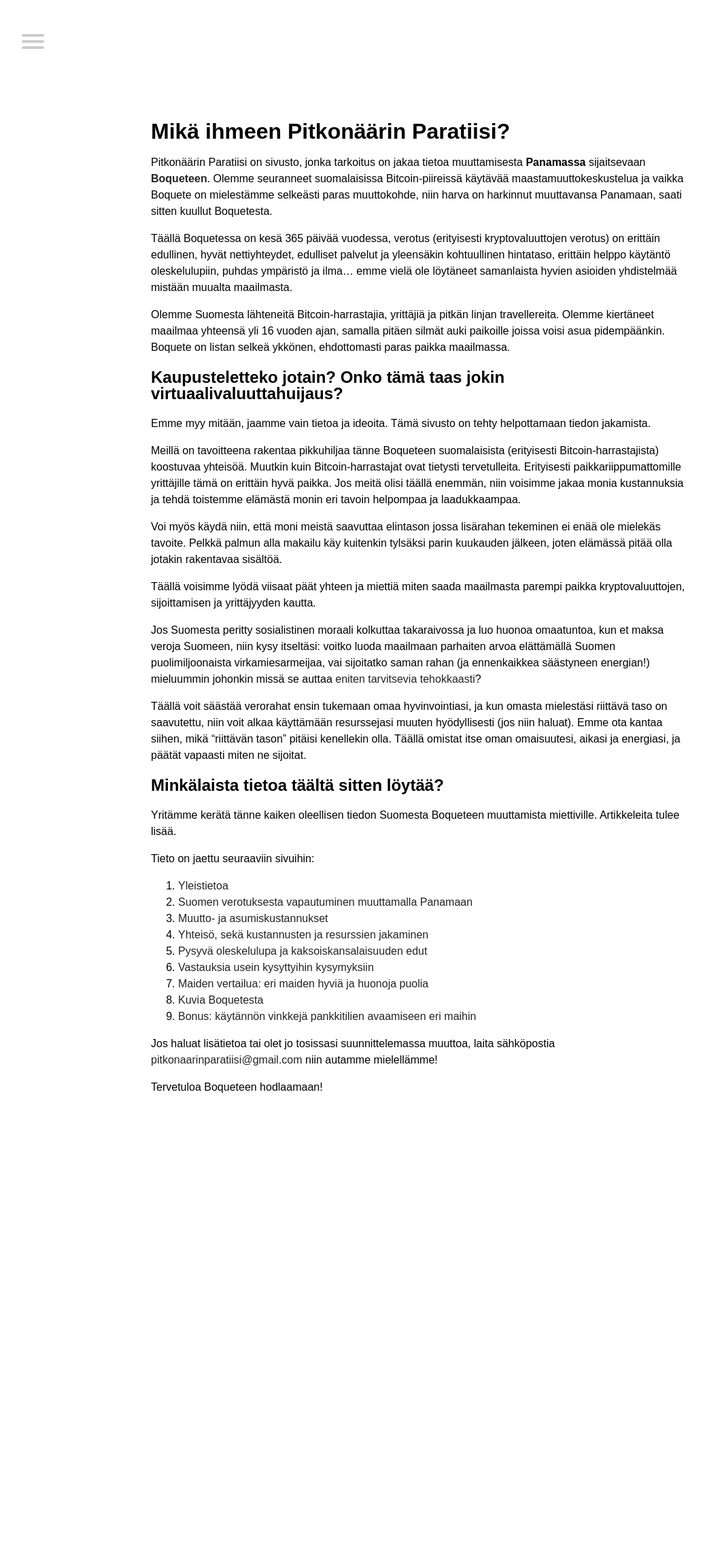
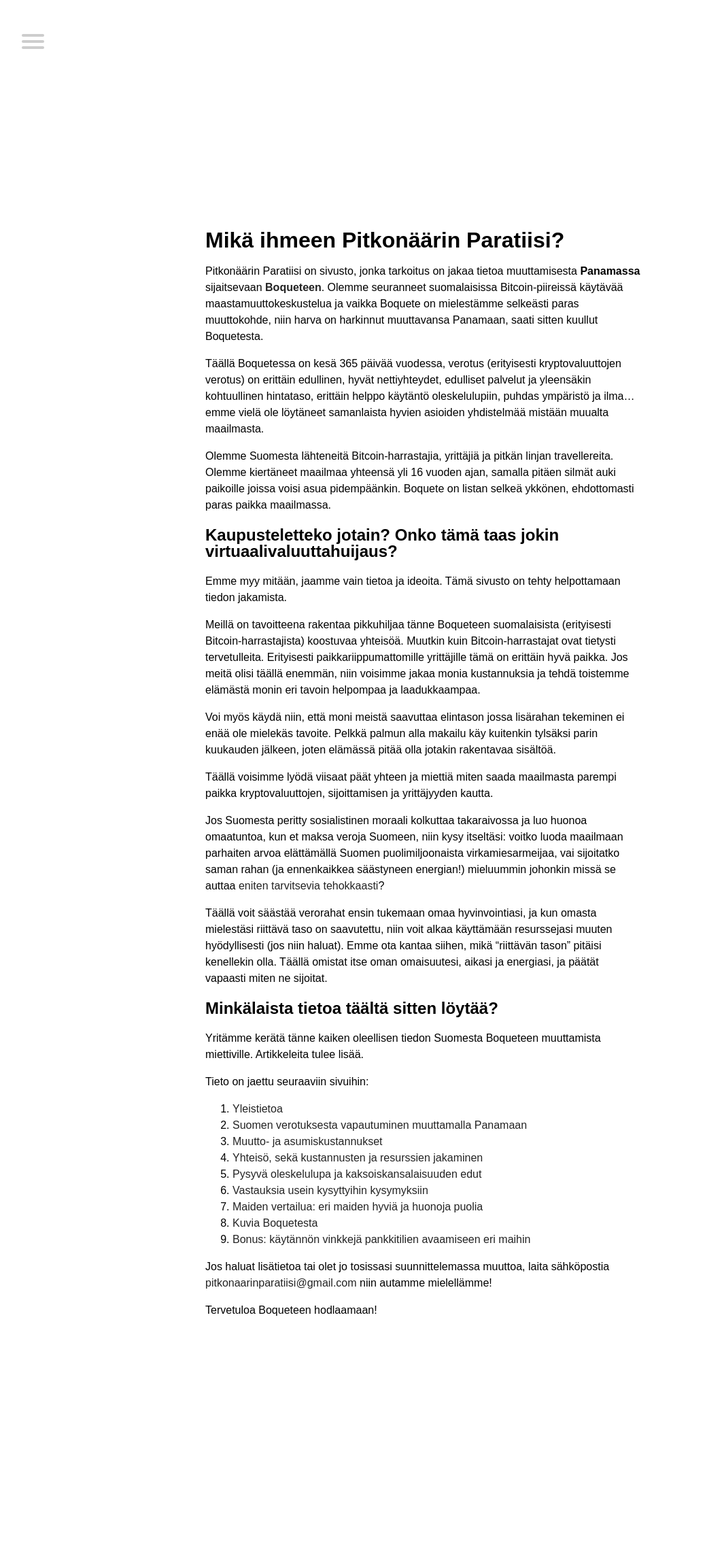
Before and after one commit to pitkonaarinparatiisi/pitkonaarinparatiisi.github.io, a Jekyll site: the page built from README.md, in a window 1280 px wide. Shown: the whole page at 68% size, without its empty margins (18-1055 px from the left). Built offline with Jekyll 4.4.1, drawn with Linux system fonts in a browser that asks for light colours; our own code applies the rules of GitHub Pages for plain Markdown files; before the commit the page ends 1787 px from its top, so only the background shows below that.

Commit message:
Update default.html

```diff
--- a/_layouts/default.html
+++ b/_layouts/default.html
@@ -13,7 +13,7 @@
 <meta name=viewport content="width=device-width, initial-scale=1">
 <style>
 
-  body{max-width:50em;margin:auto;padding:10em;line-height:1.5em;  font-family: "Avenir Next", "Avenir", sans-serif;}
+  body{max-width:50em;margin:auto;padding:20em;line-height:1.5em;  font-family: "Avenir Next", "Avenir", sans-serif;}
   pre{overflow-x:auto}
   img{max-width: 100%;}
 
```
